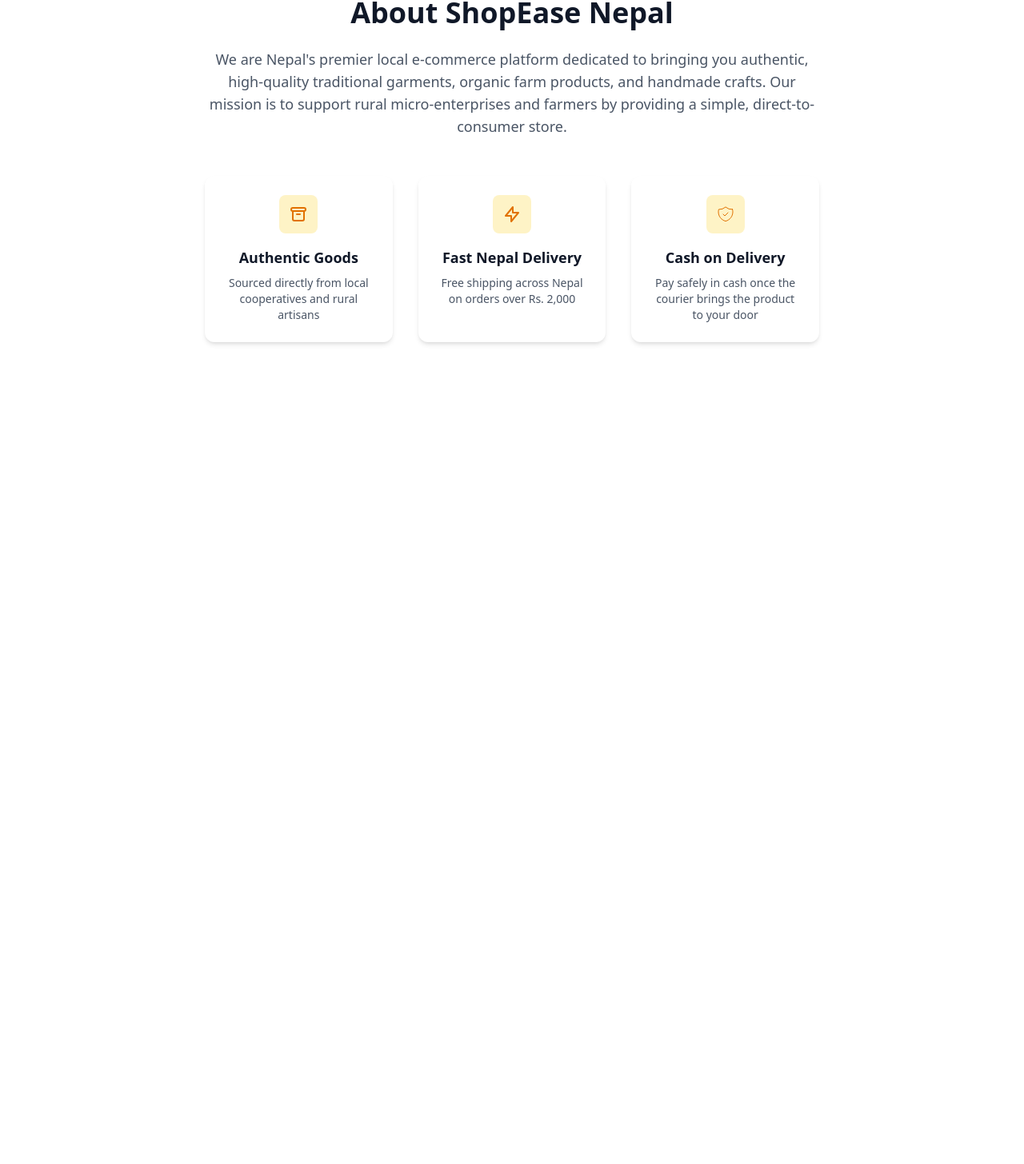
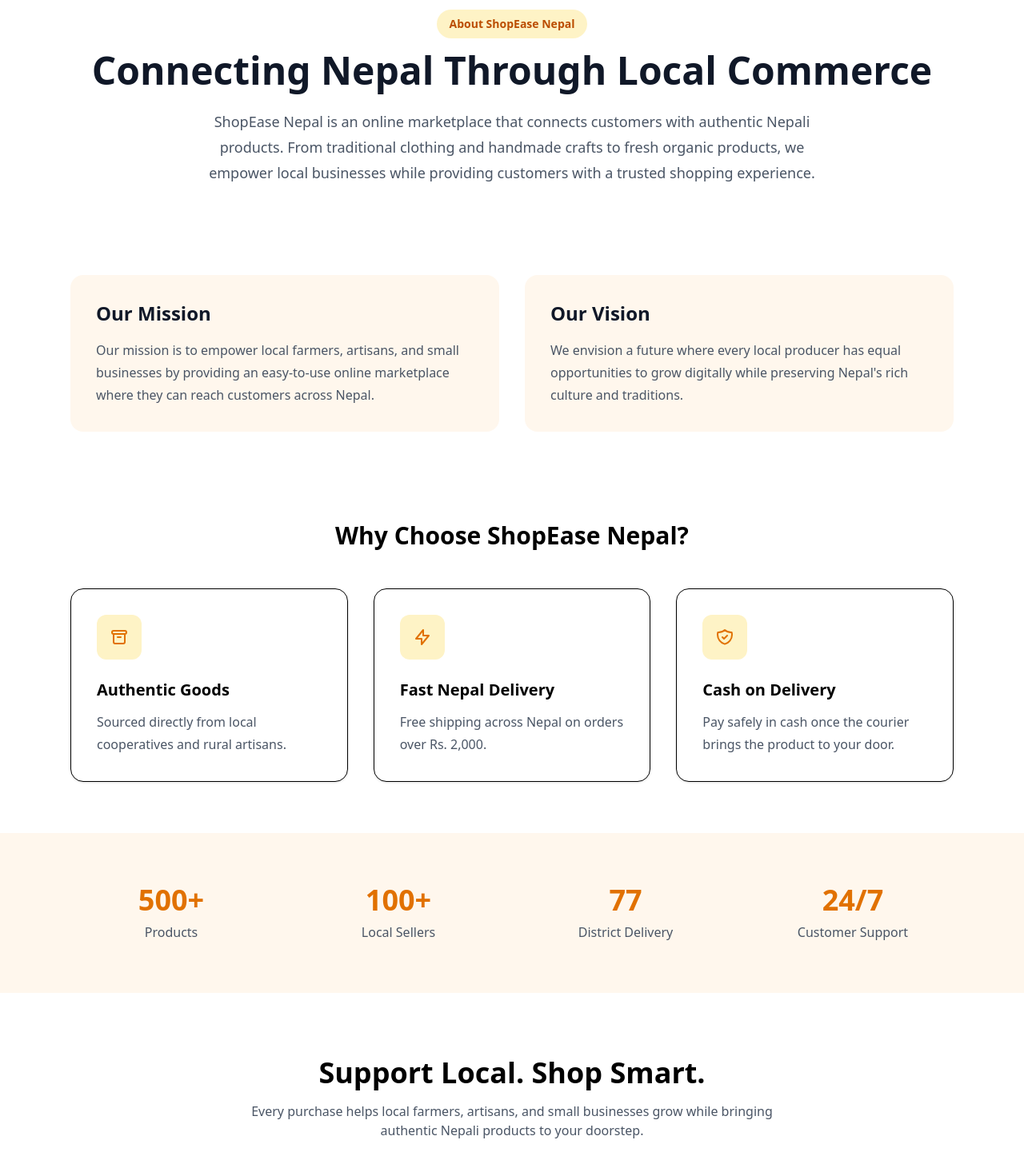
Before and after one commit to ANMOL-CHHETRI/React-Collage-B, a React (Vite) app: page /about in a window 1280 px wide. Shown: the part 117-1573 px from the top of the page at 80% size. Before the commit the page ends 800 px from the top, so only its background shows below. Built offline with nearby package versions, Linux system fonts and the light colour scheme.

Commit message:
update about page design

```diff
--- a/src/pages/AboutPage.jsx
+++ b/src/pages/AboutPage.jsx
@@ -1,44 +1,201 @@
+import { useNavigate } from "react-router";
+
+const features = [
+  {
+    title: "Authentic Goods",
+    description:
+      "Sourced directly from local cooperatives and rural artisans.",
+    icon: (
+      <svg
+        className="w-6 h-6 text-amber-600"
+        fill="none"
+        stroke="currentColor"
+        viewBox="0 0 24 24"
+      >
+        <path
+          strokeLinecap="round"
+          strokeLinejoin="round"
+          strokeWidth="2"
+          d="M5 8h14M5 8a2 2 0 110-4h14a2 2 0 110 4M5 8v10a2 2 0 002 2h10a2 2 0 002-2V8m-9 4h4"
+        />
+      </svg>
+    ),
+  },
+  {
+    title: "Fast Nepal Delivery",
+    description:
+      "Free shipping across Nepal on orders over Rs. 2,000.",
+    icon: (
+      <svg
+        className="w-6 h-6 text-amber-600"
+        fill="none"
+        stroke="currentColor"
+        viewBox="0 0 24 24"
+      >
+        <path
+          strokeLinecap="round"
+          strokeLinejoin="round"
+          strokeWidth="2"
+          d="M13 10V3L4 14h7v7l9-11h-7z"
+        />
+      </svg>
+    ),
+  },
+  {
+    title: "Cash on Delivery",
+    description:
+      "Pay safely in cash once the courier brings the product to your door.",
+    icon: (
+      <svg
+        className="w-6 h-6 text-amber-600"
+        fill="none"
+        stroke="currentColor"
+        viewBox="0 0 24 24"
+      >
+        <path
+          strokeLinecap="round"
+          strokeLinejoin="round"
+          strokeWidth="2"
+          d="M9 12l2 2 4-4m5.618-4.016A11.955 11.955 0 0112 2.944a11.955 11.955 0 01-8.618 3.04A12.02 12.02 0 003 9c0 5.591 3.824 10.29 9 11.622 5.176-1.332 9-6.03 9-11.622 0-1.042-.133-2.052-.382-3.016z"
+        />
+      </svg>
+    ),
+  },
+];
+
 const AboutPage = () => {
+  const navigate = useNavigate();
   return (
-    <div className="max-w-7xl mx-auto px-4 py-12">
-      <div className="max-w-3xl mx-auto text-center">
-        <h1 className="text-4xl font-bold text-gray-900 mb-6">About ShopEase Nepal</h1>
-        <p className="text-lg text-gray-600 mb-8">
-          We are Nepal's premier local e-commerce platform dedicated to bringing you authentic, high-quality traditional garments, organic farm products, and handmade crafts.
-          Our mission is to support rural micro-enterprises and farmers by providing a simple, direct-to-consumer store.
+    <div className="bg-white">
+
+      {/* Hero */}
+      <section className="max-w-6xl mx-auto px-6 py-16 text-center">
+        <span className="inline-block bg-amber-100 text-amber-700 px-4 py-2 rounded-full text-sm font-semibold mb-4">
+          About ShopEase Nepal
+        </span>
+
+        <h1 className="text-5xl font-bold text-gray-900 mb-6">
+          Connecting Nepal Through Local Commerce
+        </h1>
+
+        <p className="max-w-3xl mx-auto text-lg text-gray-600 leading-8">
+          ShopEase Nepal is an online marketplace that connects customers with
+          authentic Nepali products. From traditional clothing and handmade
+          crafts to fresh organic products, we empower local businesses while
+          providing customers with a trusted shopping experience.
         </p>
-        <div className="grid grid-cols-1 md:grid-cols-3 gap-8 mt-12">
-          <div className="bg-white p-6 rounded-xl shadow-md">
-            <div className="w-12 h-12 bg-amber-100 rounded-lg flex items-center justify-center mx-auto mb-4">
-              <svg className="w-6 h-6 text-amber-600" fill="none" stroke="currentColor" viewBox="0 0 24 24">
-                <path strokeLinecap="round" strokeLinejoin="round" strokeWidth="2" d="M5 8h14M5 8a2 2 0 110-4h14a2 2 0 110 4M5 8v10a2 2 0 002 2h10a2 2 0 002-2V8m-9 4h4" />
-              </svg>
+      </section>
+
+      {/* Mission & Vision */}
+      <section className="max-w-6xl mx-auto px-6 py-12">
+        <div className="grid md:grid-cols-2 gap-8">
+
+          <div className="bg-orange-50 rounded-2xl p-8">
+            <h2 className="text-2xl font-bold mb-4 text-gray-900">
+              Our Mission
+            </h2>
+
+            <p className="text-gray-600 leading-7">
+              Our mission is to empower local farmers, artisans, and small
+              businesses by providing an easy-to-use online marketplace where
+              they can reach customers across Nepal.
+            </p>
+          </div>
+
+          <div className="bg-orange-50 rounded-2xl p-8">
+            <h2 className="text-2xl font-bold mb-4 text-gray-900">
+              Our Vision
+            </h2>
+
+            <p className="text-gray-600 leading-7">
+              We envision a future where every local producer has equal
+              opportunities to grow digitally while preserving Nepal's rich
+              culture and traditions.
+            </p>
+          </div>
+
+        </div>
+      </section>
+
+      {/* Features */}
+      <section className="max-w-6xl mx-auto px-6 py-16">
+        <h2 className="text-3xl font-bold text-center mb-12">
+          Why Choose ShopEase Nepal?
+        </h2>
+
+        <div className="grid md:grid-cols-3 gap-8">
+          {features.map((feature, index) => (
+            <div
+              key={index}
+              className="bg-white border rounded-2xl p-8 shadow-sm hover:shadow-lg transition"
+            >
+              <div className="w-14 h-14 bg-amber-100 rounded-xl flex items-center justify-center mb-6">
+                {feature.icon}
+              </div>
+
+              <h3 className="text-xl font-semibold mb-3">
+                {feature.title}
+              </h3>
+
+              <p className="text-gray-600 leading-7">
+                {feature.description}
+              </p>
             </div>
-            <h3 className="text-lg font-semibold text-gray-900 mb-2">Authentic Goods</h3>
-            <p className="text-gray-600 text-sm">Sourced directly from local cooperatives and rural artisans</p>
+          ))}
+        </div>
+      </section>
+
+      {/* Statistics */}
+      <section className="bg-orange-50 py-16">
+        <div className="max-w-6xl mx-auto px-6">
+
+          <div className="grid grid-cols-2 md:grid-cols-4 gap-8 text-center">
+
+            <div>
+              <h2 className="text-4xl font-bold text-amber-600">500+</h2>
+              <p className="mt-2 text-gray-600">Products</p>
+            </div>
+
+            <div>
+              <h2 className="text-4xl font-bold text-amber-600">100+</h2>
+              <p className="mt-2 text-gray-600">Local Sellers</p>
+            </div>
+
+            <div>
+              <h2 className="text-4xl font-bold text-amber-600">77</h2>
+              <p className="mt-2 text-gray-600">District Delivery</p>
+            </div>
+
+            <div>
+              <h2 className="text-4xl font-bold text-amber-600">24/7</h2>
+              <p className="mt-2 text-gray-600">Customer Support</p>
+            </div>
+
           </div>
-          <div className="bg-white p-6 rounded-xl shadow-md">
-            <div className="w-12 h-12 bg-amber-100 rounded-lg flex items-center justify-center mx-auto mb-4">
-              <svg className="w-6 h-6 text-amber-600" fill="none" stroke="currentColor" viewBox="0 0 24 24">
-                <path strokeLinecap="round" strokeLinejoin="round" strokeWidth="2" d="M13 10V3L4 14h7v7l9-11h-7z" />
-              </svg>
-            </div>
-            <h3 className="text-lg font-semibold text-gray-900 mb-2">Fast Nepal Delivery</h3>
-            <p className="text-gray-600 text-sm">Free shipping across Nepal on orders over Rs. 2,000</p>
-          </div>
-          <div className="bg-white p-6 rounded-xl shadow-md">
-            <div className="w-12 h-12 bg-amber-100 rounded-lg flex items-center justify-center mx-auto mb-4">
-              <svg className="w-6 h-6 text-amber-600" fill="none" stroke="currentColor" viewBox="0 0 24 24">
-                <path strokeLinecap="round" strokeLinejoin="round" d="M9 12l2 2 4-4m5.618-4.016A11.955 11.955 0 0112 2.944a11.955 11.955 0 01-8.618 3.04A12.02 12.02 0 003 9c0 5.591 3.824 10.29 9 11.622 5.176-1.332 9-6.03 9-11.622 0-1.042-.133-2.052-.382-3.016z" />
-              </svg>
-            </div>
-            <h3 className="text-lg font-semibold text-gray-900 mb-2">Cash on Delivery</h3>
-            <p className="text-gray-600 text-sm">Pay safely in cash once the courier brings the product to your door</p>
-          </div>
+
         </div>
-      </div>
+      </section>
+
+      {/* CTA */}
+      <section className="max-w-5xl mx-auto text-center py-20 px-6">
+
+        <h2 className="text-4xl font-bold mb-4">
+          Support Local. Shop Smart.
+        </h2>
+
+        <p className="text-gray-600 max-w-2xl mx-auto mb-8">
+          Every purchase helps local farmers, artisans, and small businesses
+          grow while bringing authentic Nepali products to your doorstep.
+        </p>
+
+        <button onClick={() => navigate("/user-login")} className="bg-linear-to-r from-amber-500 to-orange-600 text-white px-8 py-3 rounded-full font-semibold hover:from-amber-600 hover:to-orange-700 transition">
+          Start Shopping
+        </button>
+
+      </section>
+
     </div>
-  )
-}
+  );
+};
 
-export default AboutPage
+export default AboutPage;
```
Also changed, not shown: 1 other file (tests, documents, lock files or other folders).
